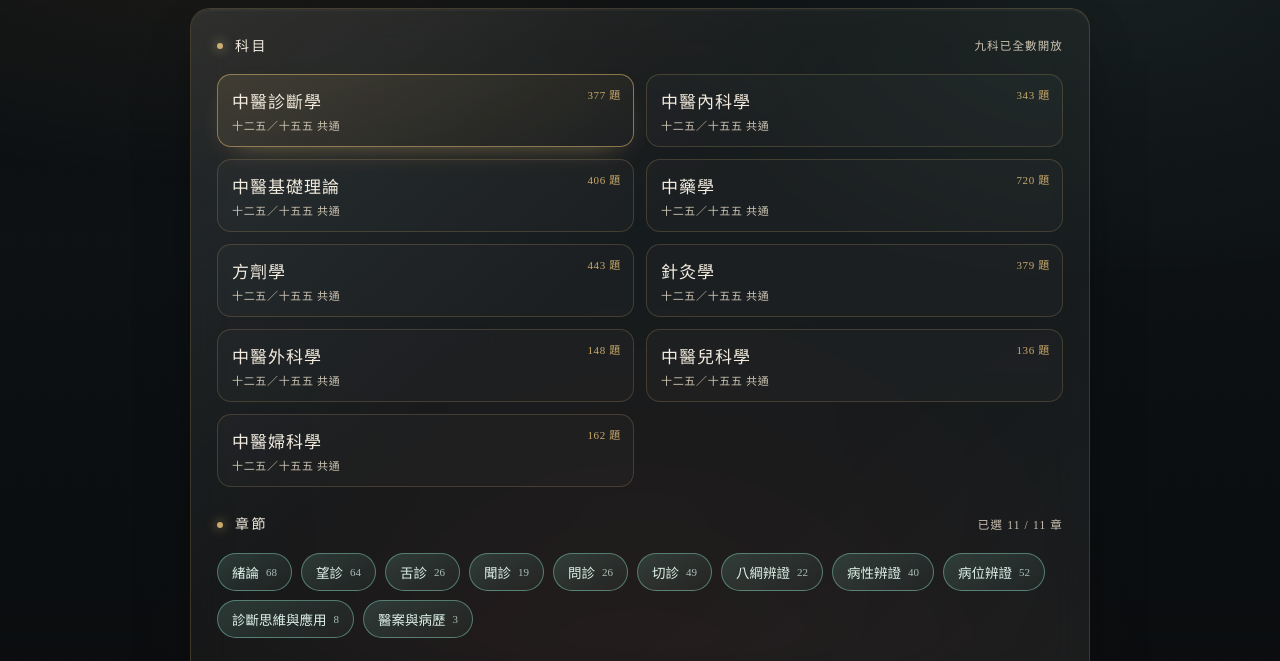
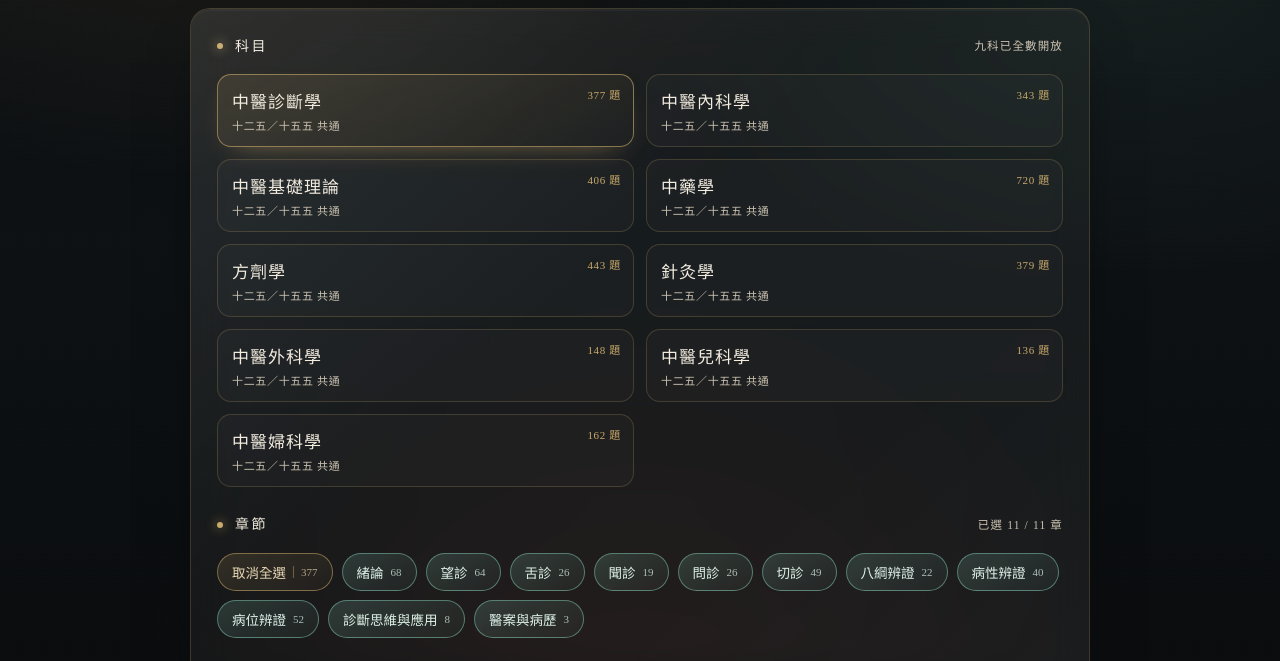
Before and after one commit to lemon74088/tcm-exam-practice, a plain HTML site: page index.html in a window 1280 px wide. Shown: the part 123-784 px from the top of the page. Drawn offline with Linux system fonts and the light colour scheme.

Commit message:
章節列新增「全選／取消全選」切換晶片，一鍵全選或清空

```diff
--- a/index.html
+++ b/index.html
@@ -107,6 +107,12 @@ h1{margin:0;font-size:26px;font-weight:600;letter-spacing:.14em}
 .chip:hover{border-color:rgba(200,169,106,.5);color:var(--paper)}
 .chip.on{background:linear-gradient(150deg,rgba(127,194,173,.20),rgba(127,194,173,.05));border-color:rgba(127,194,173,.55);color:#dff3ea}
 .chip .c{font-size:11px;opacity:.72}
+.chip-all{
+  border-color:rgba(200,169,106,.55);color:#e8d8b6;
+  background:linear-gradient(150deg,rgba(200,169,106,.16),rgba(200,169,106,.04));
+}
+.chip-all:hover{border-color:rgba(200,169,106,.85);color:#fff3d8}
+.chip-all .sep{width:1px;height:12px;background:rgba(200,169,106,.45)}
 
 /* ── rows ── */
 .row{display:flex;flex-wrap:wrap;gap:10px;align-items:center}
@@ -590,12 +596,21 @@ h1{margin:0;font-size:26px;font-weight:600;letter-spacing:.14em}
   }
 
   function renderChips(){
-    $("#chapterChips").innerHTML = chapters.map(c => {
-      const n = Q.filter(q => q.ch === c).length;
-      const on = state.chapters.has(c);
-      return `<button class="chip ${on?'on':''}" data-ch="${c}">${c}<span class="c">${n}</span></button>`;
-    }).join("");
-    $("#chapterChips").querySelectorAll(".chip").forEach(el=>{
+    const allOn = chapters.length > 0 && state.chapters.size === chapters.length;
+    const totalN = Q.filter(q => chapters.includes(q.ch)).length;
+    $("#chapterChips").innerHTML =
+      `<button class="chip chip-all" id="chipAll">${allOn ? "取消全選" : "全選"}<span class="sep"></span><span class="c">${totalN}</span></button>` +
+      chapters.map(c => {
+        const n = Q.filter(q => q.ch === c).length;
+        const on = state.chapters.has(c);
+        return `<button class="chip ${on?'on':''}" data-ch="${c}">${c}<span class="c">${n}</span></button>`;
+      }).join("");
+    $("#chipAll").onclick = () => {
+      if(allOn){ state.chapters.clear(); }
+      else { chapters.forEach(c => state.chapters.add(c)); }
+      renderChips(); refreshInfo();
+    };
+    $("#chapterChips").querySelectorAll(".chip[data-ch]").forEach(el=>{
       el.onclick = () => {
         const c = el.dataset.ch;
         state.chapters.has(c) ? state.chapters.delete(c) : state.chapters.add(c);
```
